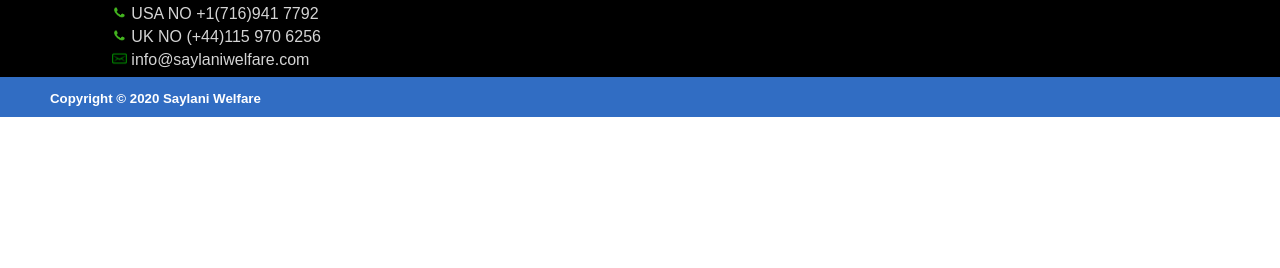
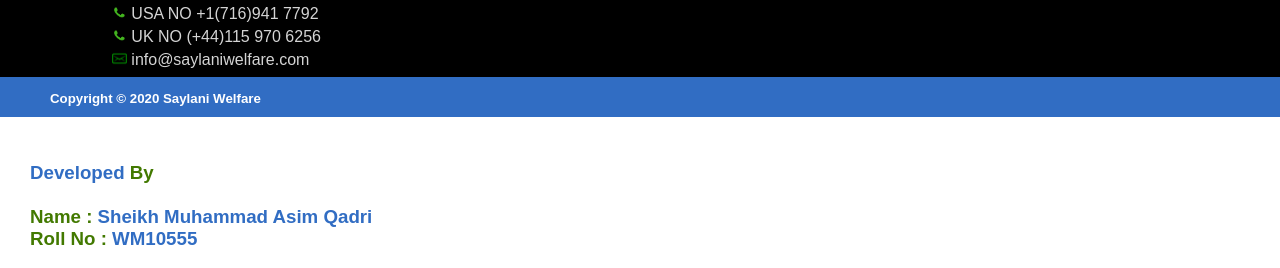
Before and after one commit to AsimSheikh786/assignments, a plain HTML site: page assignment 3/index.html in a window 1280 px wide. Shown: the part 3066-3334 px from the top of the page. Before the commit the page ends 3209 px from the top, so only its background shows below. Drawn offline with Linux system fonts and the light colour scheme.

Commit message:
Assignment 1,2 and 3 are complete

```diff
--- a/assignment 3/index.html
+++ b/assignment 3/index.html
@@ -11,7 +11,9 @@
 </head>
 
 <body>
-
+    <!-- Name : Sheikh Muhammad Asim Qadri
+    Roll No. WM10555
+    Web and Mobile Hybrid App Development Course -->
 
     <div class="one">
         <div class="top">
@@ -252,6 +254,11 @@
         <h5>Copyright © 2020 Saylani Welfare</h5>
     </div>
 
+    <h3 style="color: rgb(49,109,195); padding-left: 30px;">
+        Developed <span class="green">By</span> <br><br>
+        <span class="green">Name :</span> Sheikh Muhammad Asim Qadri <br>
+        <span class="green">Roll No :</span> WM10555</h3>
+
 
 </body>
 
```
